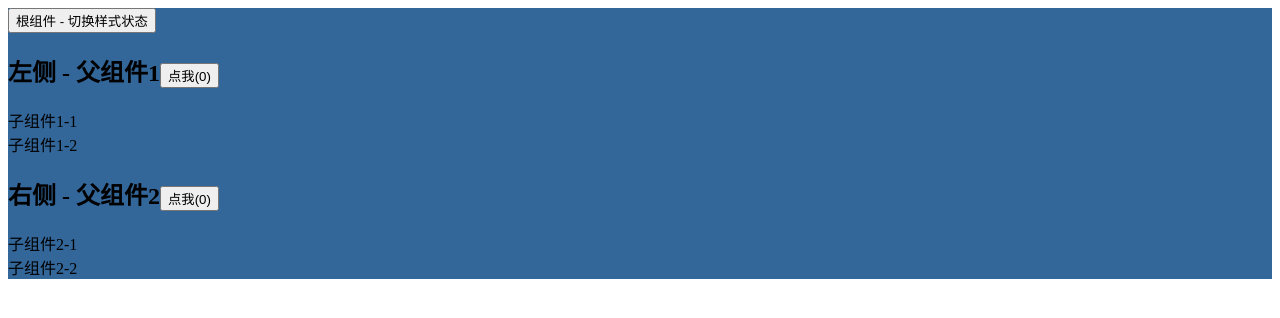
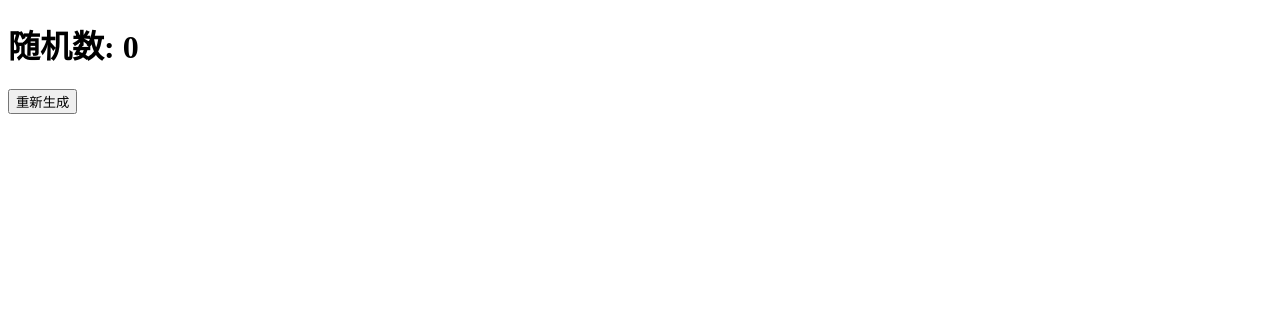
Before and after one commit to ZTzangtao/reactDemo, a React (Create React App) app in the folder react_basic_syntax/my-app/: page / in a window 1280 px wide. Shown: the top 318 px of the page. Built offline with nearby package versions, Linux system fonts and the light colour scheme.

Commit message:
避免不必要的更新

```diff
--- a/react_basic_syntax/my-app/src/index.js
+++ b/react_basic_syntax/my-app/src/index.js
@@ -174,114 +174,186 @@ import ReactPrinciple from "./js/ReactPrinciple/reactPrinciple";
 //     }
 // }
 
+// class App extends React.Component {
+//     state =  {
+//         color: '#369'
+//     }
+//
+//     getColor() {
+//         return Math.floor(Math.random() * 256)
+//     }
+//
+//     changeBG = () => {
+//         this.setState(() => {
+//             return {
+//                 color: `rgb(${this.getColor()}, ${this.getColor()}, ${this.getColor()})`
+//             }
+//         })
+//     }
+//     render() {
+//         console.log('根组件')
+//         return (
+//             <div className="app" style={{backgroundColor: this.state.color}}>
+//                 <button onClick={this.changeBG}>根组件 - 切换样式状态</button>
+//                 <div className="app-wrapper">
+//                     <Parent1 />
+//                     <Parent2 />
+//                 </div>
+//             </div>
+//         )
+//     }
+// }
+
+// -----------------------------------------------左侧-------------------------------------------
+// class Parent1 extends React.Component {
+//     state = {
+//         count: 0
+//     }
+
+//     handleClick = () => {
+//         this.setState(state => ({count: state.count + 1}))
+//     }
+//     render() {
+//         console.log('左侧父组件')
+//         return (
+//             <div className="parent">
+//                 <h2>
+//                     左侧 - 父组件1
+//                     <button onClick={this.handleClick}>点我({this.state.count})</button>
+//                 </h2>
+//                 <div className="parent-wrapper">
+//                     <Child1 />
+//                     <Child2 />
+//                 </div>
+//             </div>
+//         )
+//     }
+// }
+
+// class Child1 extends React.Component {
+//     render() {
+//         console.log('左侧子组件 - 1')
+//         return <div className="child">子组件1-1</div>
+//     }
+// }
+// class Child2 extends React.Component {
+//     render() {
+//         console.log('左侧子组件 - 2')
+//         return <div className="child">子组件1-2</div>
+//     }
+// }
+
+// -----------------------------------------------右侧-------------------------------------------
+
+// class Parent2 extends React.Component {
+//     state = {
+//         count: 0
+//     }
+//
+//     handleClick = () => {
+//         this.setState(state => ({count: state.count + 1}))
+//     }
+//     render() {
+//         console.log('右侧父组件')
+//         return (
+//             <div className="parent">
+//                 <h2>
+//                     右侧 - 父组件2
+//                     <button onClick={this.handleClick}>点我({this.state.count})</button>
+//                 </h2>
+//                 <div className="parent-wrapper">
+//                     <Child3 />
+//                     <Child4 />
+//                 </div>
+//             </div>
+//         )
+//     }
+// }
+
+// class Child3 extends React.Component {
+//     render() {
+//         console.log('右侧子组件 - 1')
+//         return <div className="child">子组件2-1</div>
+//     }
+// }
+// class Child4 extends React.Component {
+//     render() {
+//         console.log('右侧子组件 - 2')
+//         return <div className="child">子组件2-2</div>
+//     }
+// }
+
+// class App extends React.Component {
+//     state = {
+//         count: 0
+//     }
+//
+//     handleClick = () => {
+//         this.setState(state => ({count: state.count + 1}))
+//     }
+//
+//     // 钩子函数
+//     shouldComponentUpdate(nextProps, nextState, nextContext) {
+//         // 最新的状态
+//         console.log('最新的state: ', nextState)
+//         // 更新前的状态
+//         console.log('this.state: ', this.state)
+//         // 返回false, 阻止组件重新渲染
+//         // return false
+//
+//         return true
+//     }
+//
+//     render() {
+//         console.log('组件更新了')
+//         return (
+//             <div>
+//                 <h1>计数器: {this.state.count}</h1>
+//                 <button onClick={this.handleClick}>+1</button>
+//             </div>
+//         )
+//     }
+// }
 class App extends React.Component {
-    state =  {
-        color: '#369'
+    state = {
+        number: 0
     }
 
-    getColor() {
-        return Math.floor(Math.random() * 256)
-    }
-
-    changeBG = () => {
-        this.setState(() => {
+    handleClick = () => {
+        this.setState( () => {
             return {
-                color: `rgb(${this.getColor()}, ${this.getColor()}, ${this.getColor()})`
+                number: Math.floor(Math.random() * 3)
             }
         })
     }
+
+    // 因为两次生成的随机数可能相同, 如果相同, 此时, 不需要重新渲染
+    shouldComponentUpdate(nextProps, nextState, nextContext) {
+        console.log('最新状态: ', nextState, ', 当前状态: ', this.state)
+        return nextState.number !== this.state.number
+
+        // if (nextState.number !== this.state.number) {
+        //     return true
+        // }
+        // return false
+
+        // if (nextState.number === this.state.number) {
+        //     return false
+        // }
+        // return true
+    }
+
     render() {
-        console.log('根组件')
-        return (
-            <div className="app" style={{backgroundColor: this.state.color}}>
-                <button onClick={this.changeBG}>根组件 - 切换样式状态</button>
-                <div className="app-wrapper">
-                    <Parent1 />
-                    <Parent2 />
-                </div>
-            </div>
-        )
-    }
+    console.log('render')
+    return (
+        <div>
+            <h1>随机数: {this.state.number}</h1>
+            <button onClick={this.handleClick}>重新生成</button>
+        </div>
+    )
+}
 }
 
-// -----------------------------------------------左侧-------------------------------------------
-class Parent1 extends React.Component {
-    state = {
-        count: 0
-    }
-
-    handleClick = () => {
-        this.setState(state => ({count: state.count + 1}))
-    }
-    render() {
-        console.log('左侧父组件')
-        return (
-            <div className="parent">
-                <h2>
-                    左侧 - 父组件1
-                    <button onClick={this.handleClick}>点我({this.state.count})</button>
-                </h2>
-                <div className="parent-wrapper">
-                    <Child1 />
-                    <Child2 />
-                </div>
-            </div>
-        )
-    }
-}
-
-class Child1 extends React.Component {
-    render() {
-        console.log('左侧子组件 - 1')
-        return <div className="child">子组件1-1</div>
-    }
-}
-class Child2 extends React.Component {
-    render() {
-        console.log('左侧子组件 - 2')
-        return <div className="child">子组件1-2</div>
-    }
-}
-
-// -----------------------------------------------右侧-------------------------------------------
-
-class Parent2 extends React.Component {
-    state = {
-        count: 0
-    }
-
-    handleClick = () => {
-        this.setState(state => ({count: state.count + 1}))
-    }
-    render() {
-        console.log('右侧父组件')
-        return (
-            <div className="parent">
-                <h2>
-                    右侧 - 父组件2
-                    <button onClick={this.handleClick}>点我({this.state.count})</button>
-                </h2>
-                <div className="parent-wrapper">
-                    <Child3 />
-                    <Child4 />
-                </div>
-            </div>
-        )
-    }
-}
-
-class Child3 extends React.Component {
-    render() {
-        console.log('右侧子组件 - 1')
-        return <div className="child">子组件2-1</div>
-    }
-}
-class Child4 extends React.Component {
-    render() {
-        console.log('右侧子组件 - 2')
-        return <div className="child">子组件2-2</div>
-    }
-}
 
 // 渲染React元素
 // new
```
Also changed, not shown: 1 other file (tests, documents, lock files or other folders).
